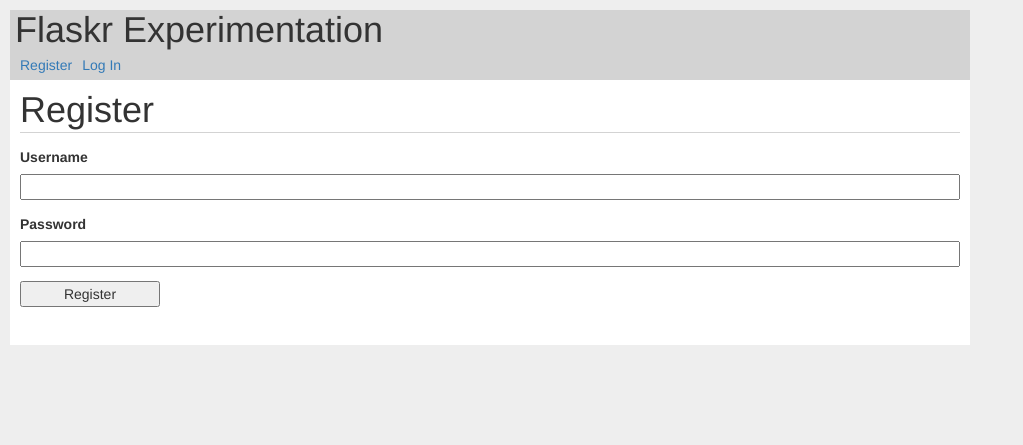
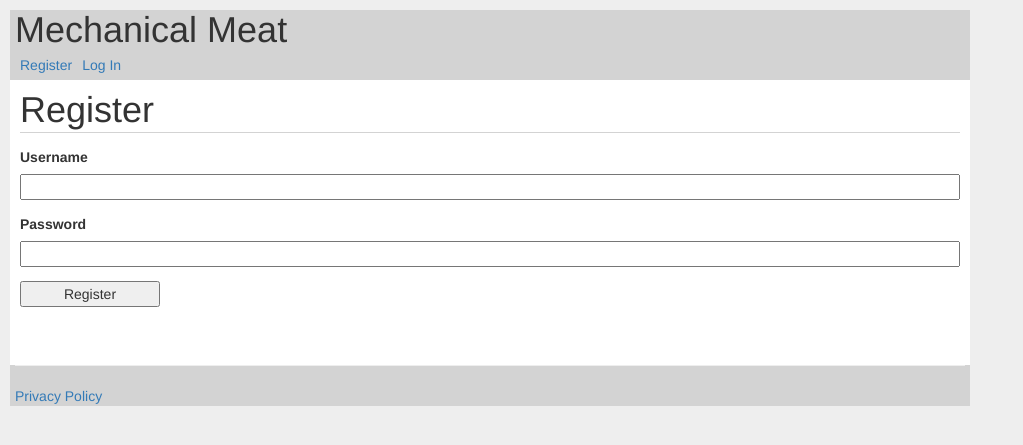
Before and after one commit to adambernier/flaskr, a Flask app: page /auth/register in a window 1280 px wide. Shown: the top 445 px of the page, without its empty margins (0-1023 px from the left). Run offline with Flask 2, Linux system fonts and the light colour scheme; some libraries are stand-ins or nearby versions.

Commit message:
privacy policy

```diff
--- a/flaskr/templates/base.html
+++ b/flaskr/templates/base.html
@@ -16,11 +16,11 @@
       href="//cdn.jsdelivr.net/gh/highlightjs/cdn-release@9.17.0/build/styles/default.min.css">
 <script src="//cdn.jsdelivr.net/gh/highlightjs/cdn-release@9.17.0/build/highlight.min.js"></script>
 <script>hljs.initHighlightingOnLoad();</script>-->
-<title>{% block title %}{% endblock %} - Flaskr Experimentation</title>
+<title>{% block title %}{% endblock %} - Mechanical Meat</title>
 </head>
 <body>
 <nav>
-  <h1>Flaskr Experimentation</h1>
+  <h1>Mechanical Meat</h1>
   <ul>
     {% if g.user %}
       <li><span>{{ g.user['username'] }}</span>
@@ -40,4 +40,8 @@
   {% endfor %}
   {% block content %}{% endblock %}
 </section>
+<nav>
+  <hr>
+  <a href="{{ url_for('blog.privacy_policy') }}">Privacy Policy</a>
+</nav>
 </body>
```
Also changed, not shown: flaskr/blog.py (+13 -0 lines).
